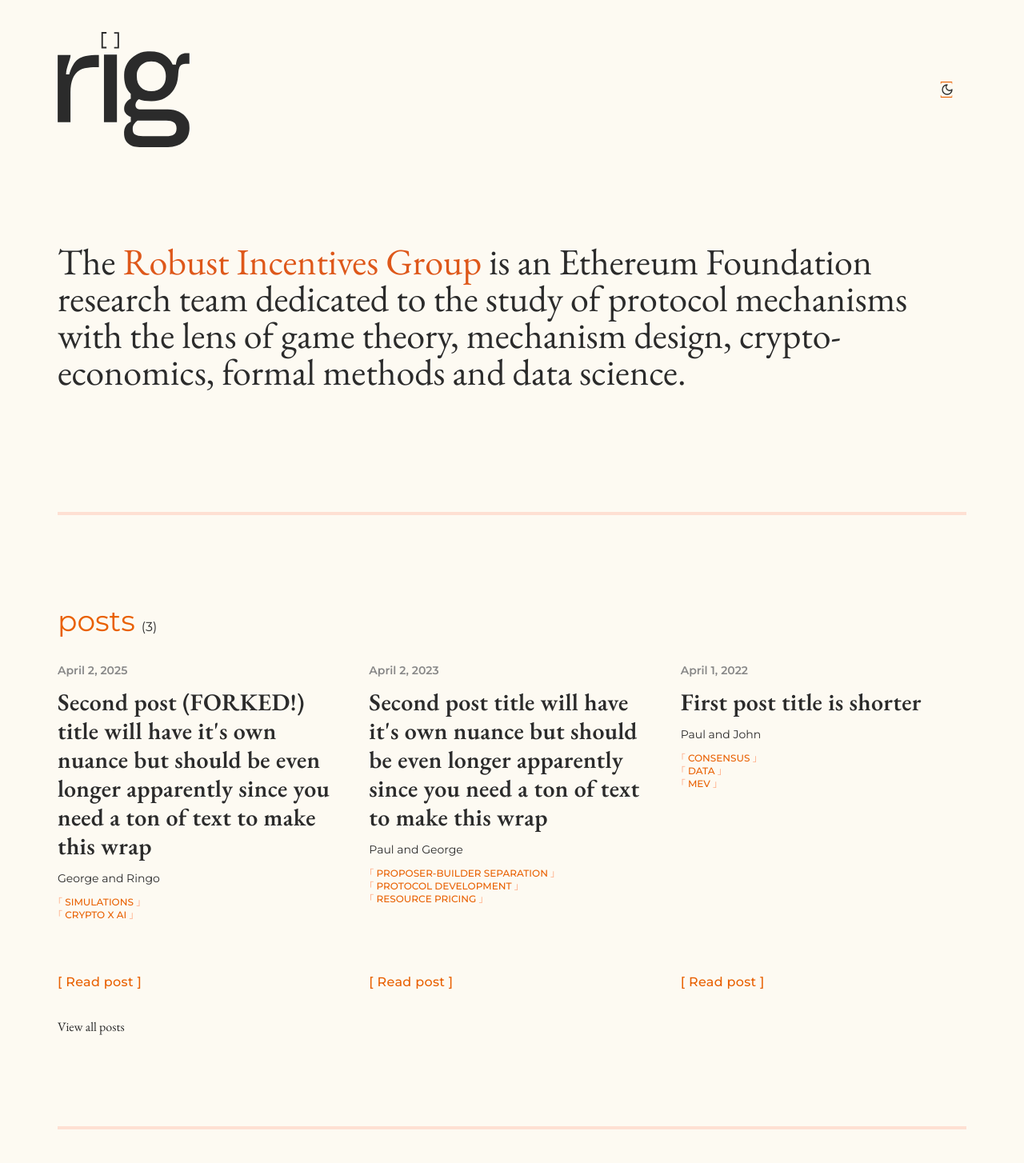
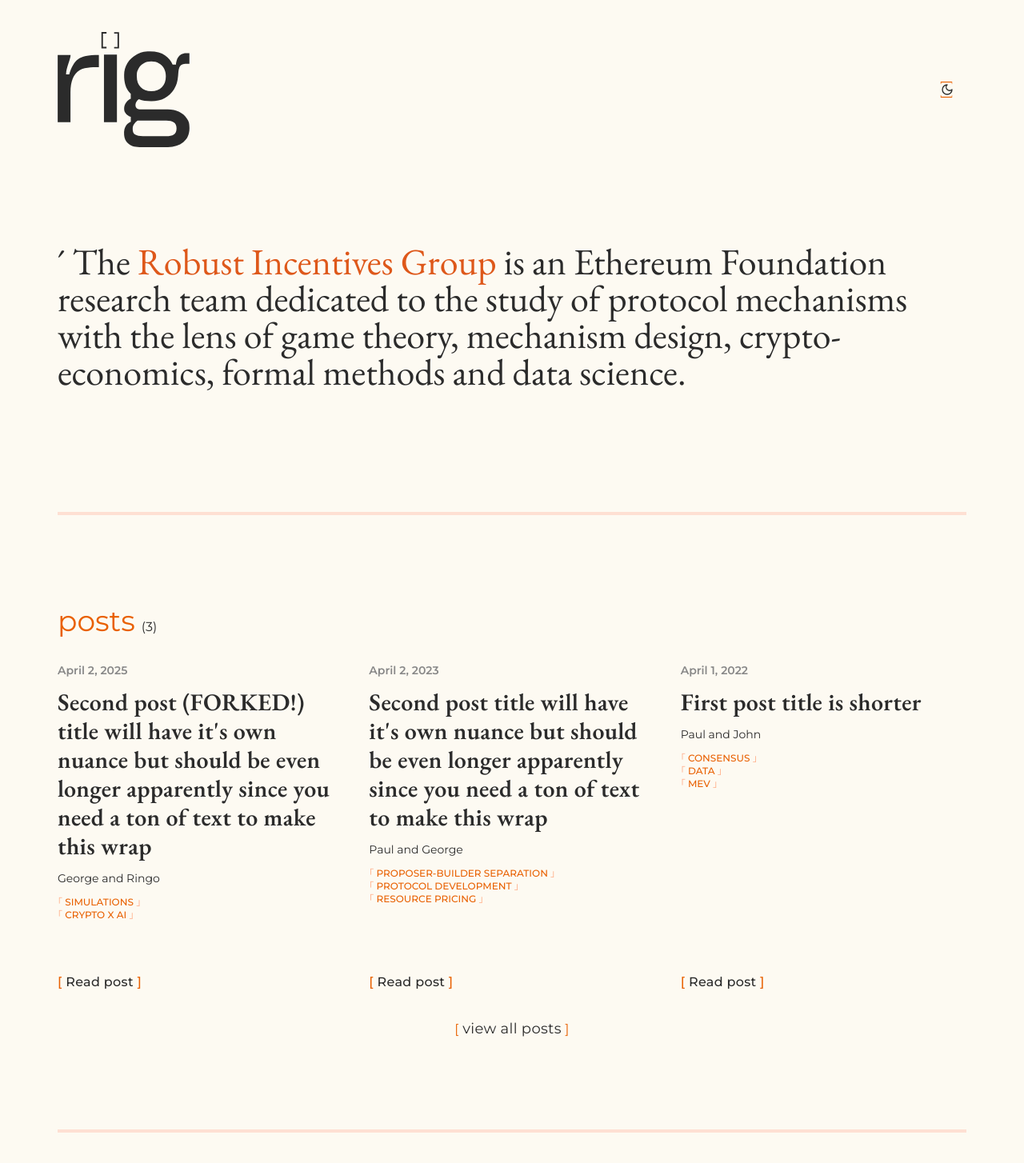
Before and after one commit to ethereum/rig-website, a Next.js app: page / in a window 1280 px wide. Shown: the top 1454 px of the page at 80% size. Built offline with nearby package versions, Linux system fonts and the light colour scheme.

Commit message:
refactor: use BracketLink

```diff
--- a/app/page.tsx
+++ b/app/page.tsx
@@ -1,4 +1,4 @@
-import Link from "next/link"
+import { BracketLink } from "@/components/ui/link"
 import PostCard from "@/components/PostCard"
 import {
   Section,
@@ -21,7 +21,7 @@
     <main className="row-start-2 flex flex-col items-center gap-8 sm:items-start">
       <div className="py-30">
         <h1 className="sr-only">Robust Incentives Group</h1>
-        <p className="text-5xl">
+        <p className="text-5xl">´
           The{" "}
           <span className="text-primary-foreground">
             Robust Incentives Group
@@ -43,7 +43,9 @@
           ))}
         </div>
 
-        <Link href="/posts">View all posts</Link>
+        <BracketLink href="/posts" className="mx-auto lowercase">
+          <span className="text-lg">View all posts</span>
+        </BracketLink>
       </Section>
       <hr />
       <Section>
--- a/components/PostCard.tsx
+++ b/components/PostCard.tsx
@@ -2,7 +2,7 @@
 
 import { Card, CardContent, CardFooter, CardHeader, CardTitle } from "./ui/card"
 import { Tag } from "./ui/tag"
-import Link from "./ui/link"
+import { BracketLink } from "./ui/link"
 
 import { cn } from "@/lib/utils"
 
@@ -45,14 +45,7 @@
       </CardContent>
     </CardHeader>
     <CardFooter>
-      <Link
-        href={href}
-        className="hover:text-primary font-sans font-medium tracking-[0.02em]"
-      >
-        <span className="text-primary">&#91; </span>
-        Read post
-        <span className="text-primary"> &#93;</span>
-      </Link>
+      <BracketLink href={href} className="font-medium">Read post</BracketLink>
     </CardFooter>
   </Card>
 )
```
